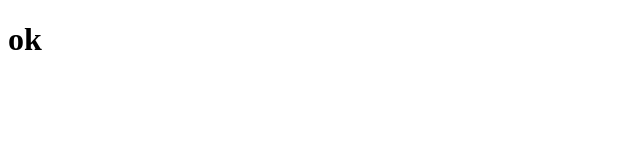
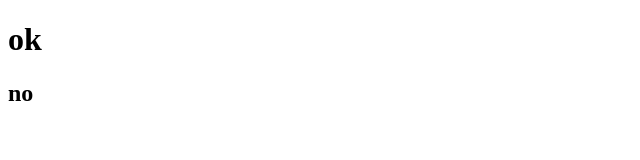
Before and after one commit to Ah-zeinali/git-tutorial, a plain HTML site: page code/dashbord.html in a window 1280 px wide. Shown: the full height of the page, 0-640 px from the left. Drawn offline with Linux system fonts and the light colour scheme.

Commit message:
added no

```diff
--- a/code/dashbord.html
+++ b/code/dashbord.html
@@ -8,5 +8,6 @@
 </head>
 <body>
     <h1>ok</h1>
+    <h2>no</h2>
 </body>
 </html>
```
